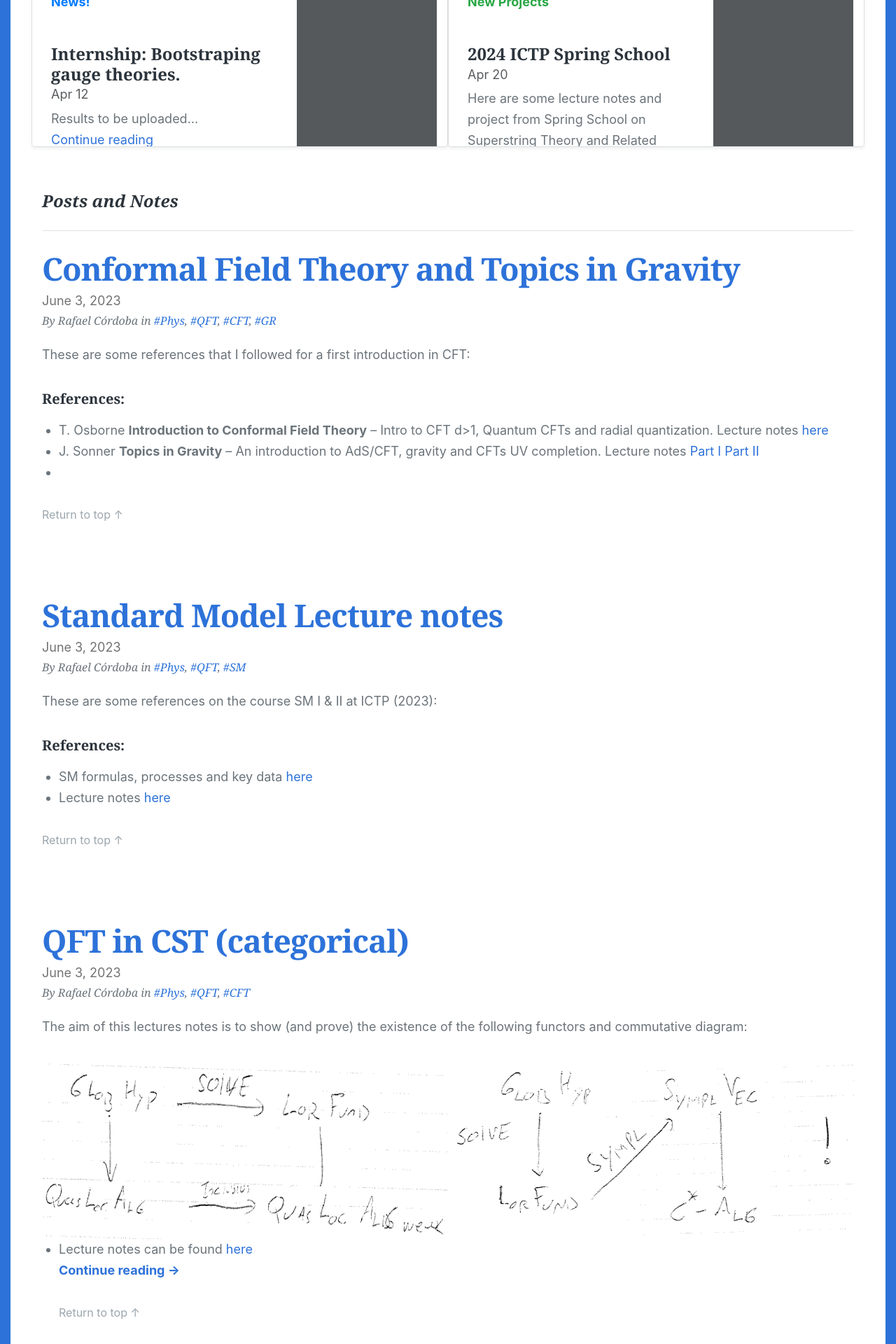
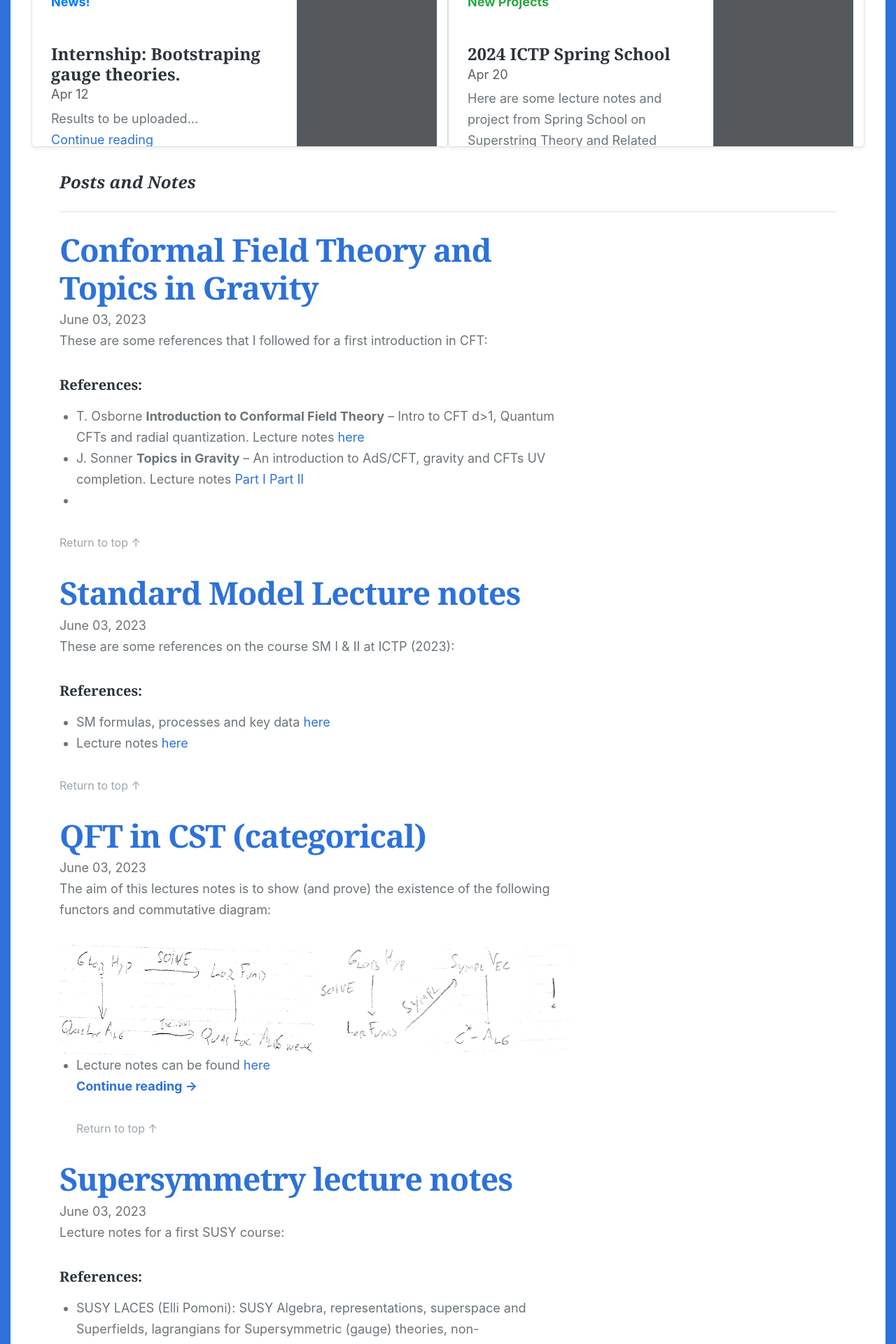
Before and after one commit to rafaf991/rafaf991.github.io, a Jekyll site: the page built from index.html, in a window 1280 px wide. Shown: the part 801-2721 px from the top of the page at 70% size. Built offline with Jekyll 4.4.1, drawn with Linux system fonts in a browser that asks for light colours; some web fonts are replaced; the list of posts is cut into pages by our own code; some of the changed text lies outside the part shown.

```diff
--- a/_layouts/default2.html
+++ b/_layouts/default2.html
@@ -44,7 +44,15 @@
             color: #fff; /* White text color */
             margin-bottom: 20px;
         }
-
+/* Make the box stick to the right side of the page */
+.sticky-box {
+  position: fixed;
+  top: 0;
+  right: 0;
+  bottom: 0;
+  width: 200px;
+  background-color: #f9f9f9; /* Optional box background color */
+}
         /* Style for the image */
         .img-wrap {
             float: right; /* Float the image to the right */
--- a/index.html
+++ b/index.html
@@ -159,53 +159,49 @@
         </div>
       </div>
 
+
+
+<div class="container">
   <h3 class="pb-4 mb-4 fst-italic border-bottom">
     Posts and Notes
   </h3>
 
 
-
-
+  <div class="row justify-content-left">
+    <div class="col-md-8">
       {% for post in paginator.posts %}
-
-          <article class="blog-post" style="max-width:100%">
-            {% if post.feature_image and post.feature_image != "" %}
-
-            <div class="center-figure">
-            <figure class="post-thumbnail image-card width-wide">
-              <a href="{{site.baseurl}}{{post.url}}"><img src="{{ post.feature_image | relative_url }}"
-                  alt="{{ post.title }}"></a>
-            </figure><!-- .post-thumbnail -->
-            </div>
+      <article>
+        {% if post.feature_image %}
+        <figure class="post-thumbnail">
+          <a href="{{ site.baseurl }}{{ post.url }}">
+            <img src="{{ post.feature_image | relative_url }}" alt="{{ post.title }}">
+          </a>
+        </figure>
         {% endif %}
 
-
-            <h2 class="blog-post-title mb-1"><a href="{{ site.baseurl }}{{ post.url }}"
-                rel="bookmark">{{post.title}}</a></h2>
-            <time class="blog-post-meta" datetime="{{ post.date | date: '%Y-%m-%d' }}">{{post.date | date: "%B %-d, %Y"
+        <h2 class="blog-post-title mb-1"><a href="{{ site.baseurl }}{{ post.url }}">{{ post.title }}</a></h2>
+        <time class="blog-post-meta" datetime="{{ post.date | date: '%Y-%m-%d' }}">{{ post.date | date: "%B %d, %Y"
           }}</time>
-            <div class="post-meta" id="postdate{{post.date| date: '%B-%Y'}}">
-              By <span class="post-author">{{ site.data.author.name }}</span>{% if post.tags.size > 0 %}<span
-                class="post-tags"> in
-                {% for tag in post.tags %}<a href="{{ site.baseurl }}/tags/#{{ tag | cgi_escape }}" rel="tag">{{ tag
-                  }}</a>{% unless forloop.last %}, {% endunless %}{% endfor %}</span>{% endif %}
-            </div><!-- .post-meta -->
 
         <div class="post-content">
           {% if post.content contains '<!--more-->' %}
           {{ post.content | split:'<!--more-->' | first }}
           <p class="read-more"><a href="{{ site.baseurl }}{{ post.url }}" class="read-more-link">Continue reading
-                  &rarr;</a>
-              </p>
+              &rarr;</a></p>
           {% else %}
           {{ post.content }}
           {% endif %}
-              <p><a href="#top" class="archive-top-link">Return to top &#8593;</a></p>
-            </div><!-- .post-content -->
 
+          <p><a href="#top" class="archive-top-link">Return to top &uarr;</a></p>
+        </div>
 
       </article>
       {% endfor %}
+    </div>
+  </div>
+</div>
+
+
 
 
 
@@ -230,22 +226,19 @@
         <a href="{{ paginator.previous_page_path | relative_url }}"
           class="btn btn-outline-secondary rounded-pill">&larr; Newer Posts</a>
         {% endif %}
+
         <span class="page-number">Page {{ paginator.page }} of {{ paginator.total_pages }}</span>
+
         {% if paginator.next_page %}
-            <a href="{{ paginator.next_page_path | relative_url }}" class="btn btn-outline-primary rounded-pill">Older
-              Posts &rarr;</a>
+        <a href="{{ paginator.next_page_path | relative_url }}" class="btn btn-outline-primary rounded-pill">Older Posts
+          &rarr;</a>
         {% endif %}
       </div>
-        </nav><!-- .pagination -->
+    </nav>
     {% endif %}
-        <p>
-          <a href="#">Back to top</a>
-        </p>
 
+    <p><a href="#">Back to top</a></p>
   </nav>
-      <p>
-        <a href="#">Back to top</a>
-      </p>
 </footer>
 
 
@@ -253,4 +246,10 @@
 
 
 
+
+
+
+
+
+
 </main><!-- .site-main -->
```
Also changed, not shown: style-guide.md (+1 -0 lines). Lines whose indentation alone changed are shown as unchanged.
